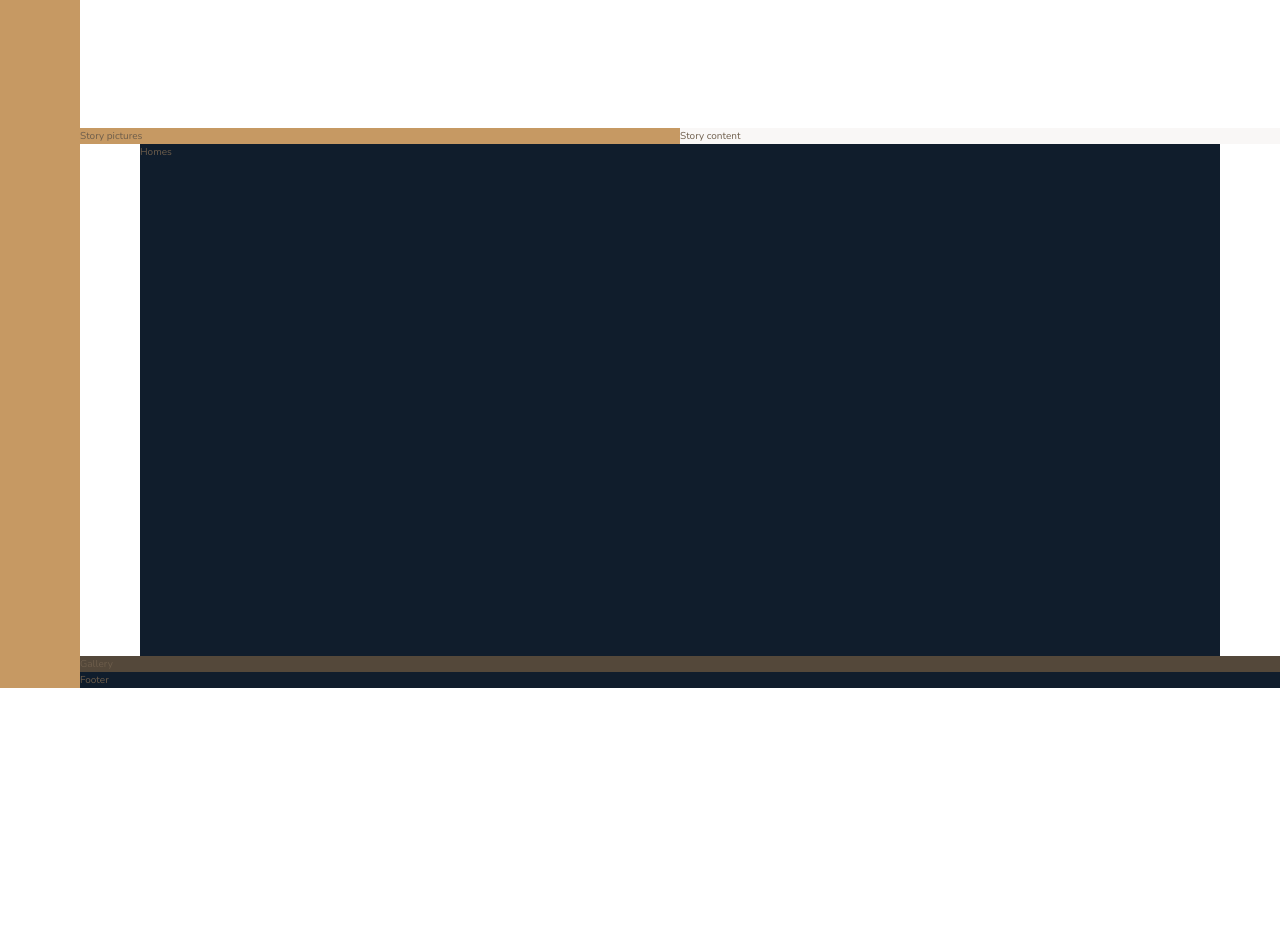
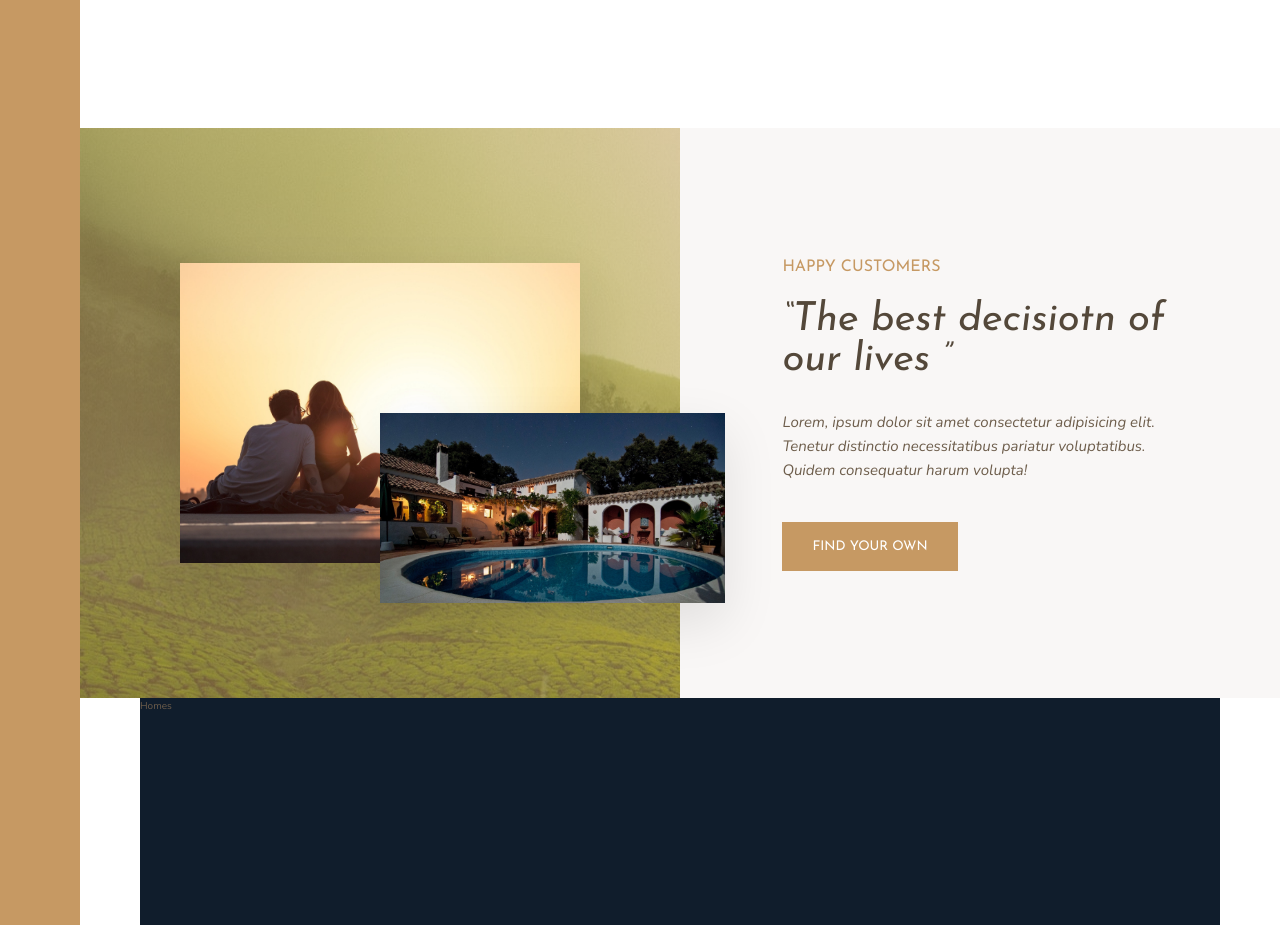
Before and after one commit to lboyadzhiev/nexter, a website: page index.html in a window 1280 px wide. Shown: the part 1180-2105 px from the top of the page. Before the commit the page ends 1868 px from the top, so only its background shows below. Drawn offline with nearby package versions, Linux system fonts and the light colour scheme.

Commit message:
story section - done

```diff
--- a/index.html
+++ b/index.html
@@ -75,8 +75,21 @@
             </div>
         </section>
 
-        <div class="story__pictures">Story pictures</div>
-        <div class="story__content">Story content</div>
+        <div class="story__pictures">
+            <img src="img/story-1.jpeg" alt="cople in new house" class="story__img--1" />
+            <img src="img/story-2.jpeg" alt="cople in new house" class="story__img--2" />
+        </div>
+        <div class="story__content">
+            <h3 class="heading-3 mb-sm">Happy Customers</h3>
+            <h2 class="heading-2 heading-2--dark mb-md">
+                &ldquo;The best decisiotn of our lives &rdquo;
+            </h2>
+            <p class="story__text">
+                Lorem, ipsum dolor sit amet consectetur adipisicing elit. Tenetur distinctio
+                necessitatibus pariatur voluptatibus. Quidem consequatur harum volupta!
+            </p>
+            <button class="btn">Find your own</button>
+        </div>
 
         <section class="homes">Homes</section>
         <section class="gallery">Gallery</section>
--- a/sass/_story.scss
+++ b/sass/_story.scss
@@ -2,10 +2,50 @@
     &__pictures {
         background-color: $color-primary;
         grid-column: full-start / col-end 4;
+        background-image: linear-gradient(rgba($color-primary, 0.5), rgba($color-primary, 0.5)),
+            url(../img/back.jpg);
+
+        display: grid;
+        grid-template-rows: repeat(6, 1fr);
+        grid-template-columns: repeat(6, 1fr);
+        align-items: center;
+    }
+
+    &__img--1 {
+        width: 100%;
+        grid-row: 2 / 6;
+        grid-column: 2 / 6;
+        box-shadow: 0 2rem 5rem rgba(#000, 0.1);
+    }
+
+    &__img--2 {
+        width: 115%;
+        grid-row: 4 / 6;
+        grid-column: 4 / 7;
+        z-index: 20;
+        box-shadow: 0 2rem 5rem rgba(#000, 0.1);
     }
 
     &__content {
         background-color: $color-grey-light-1;
         grid-column: col-start 5 / full-end;
+        padding: 6rem 8vw;
+
+        /*
+        display: flex;
+        flex-direction: column;
+        justify-content: center;
+        align-items: flex-start;
+        */
+
+        display: grid;
+        align-content: center;
+        justify-items: start;
+    }
+
+    &__text {
+        font-size: 1.5rem;
+        font-style: italic;
+        margin-bottom: 4rem;
     }
 }
--- a/sass/_typography.scss
+++ b/sass/_typography.scss
@@ -3,6 +3,26 @@
     font-weight: 400;
 }
 
+.heading-2 {
+    @extend %heading;
+    font-size: 4rem;
+    font-style: italic;
+    line-height: 1;
+
+    &--light {
+        color: $color-grey-light-1;
+    }
+    &--dark {
+        color: $color-grey-dark-1;
+    }
+}
+
+.heading-3 {
+    @extend %heading;
+    font-size: 1.6rem;
+    color: $color-primary;
+    text-transform: uppercase;
+}
 .heading-4 {
     @extend %heading;
     font-size: 1.9rem;
@@ -10,8 +30,39 @@
     &--light {
         color: $color-grey-light-1;
     }
-
     &--dark {
         color: $color-grey-dark-1;
     }
 }
+
+.btn {
+    background-color: $color-primary;
+    color: #fff;
+    border: none;
+    border-radius: 0;
+    font-family: $font-display;
+    text-transform: uppercase;
+    padding: 1.8rem 3rem;
+    cursor: pointer;
+    transition: all 0.2s;
+
+    &:hover {
+        background-color: $color-primary-dark;
+    }
+}
+
+.mb-sm {
+    margin-bottom: 2rem;
+}
+
+.mb-md {
+    margin-bottom: 3rem;
+}
+
+.mb-lg {
+    margin-bottom: 4rem;
+}
+
+.mb-hg {
+    margin-bottom: 8rem;
+}
```
Also changed, not shown: css/style.css.
